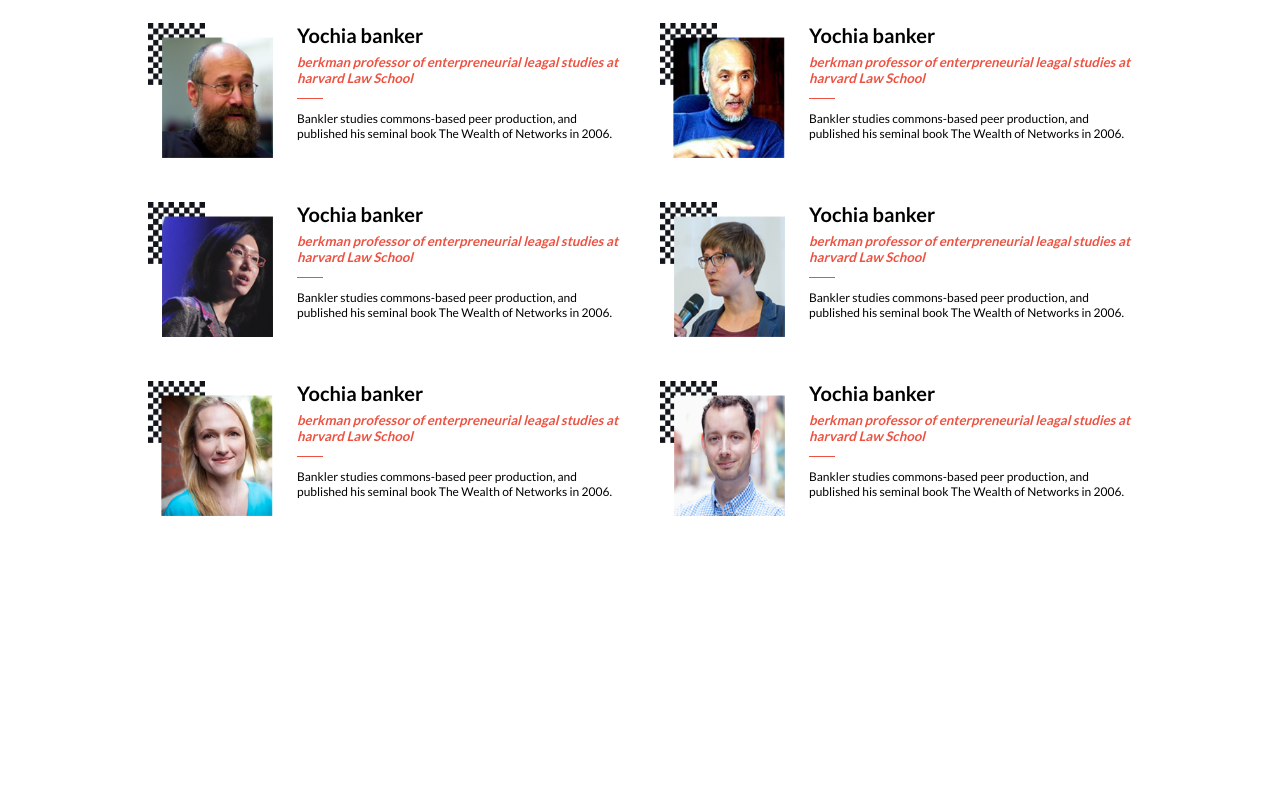
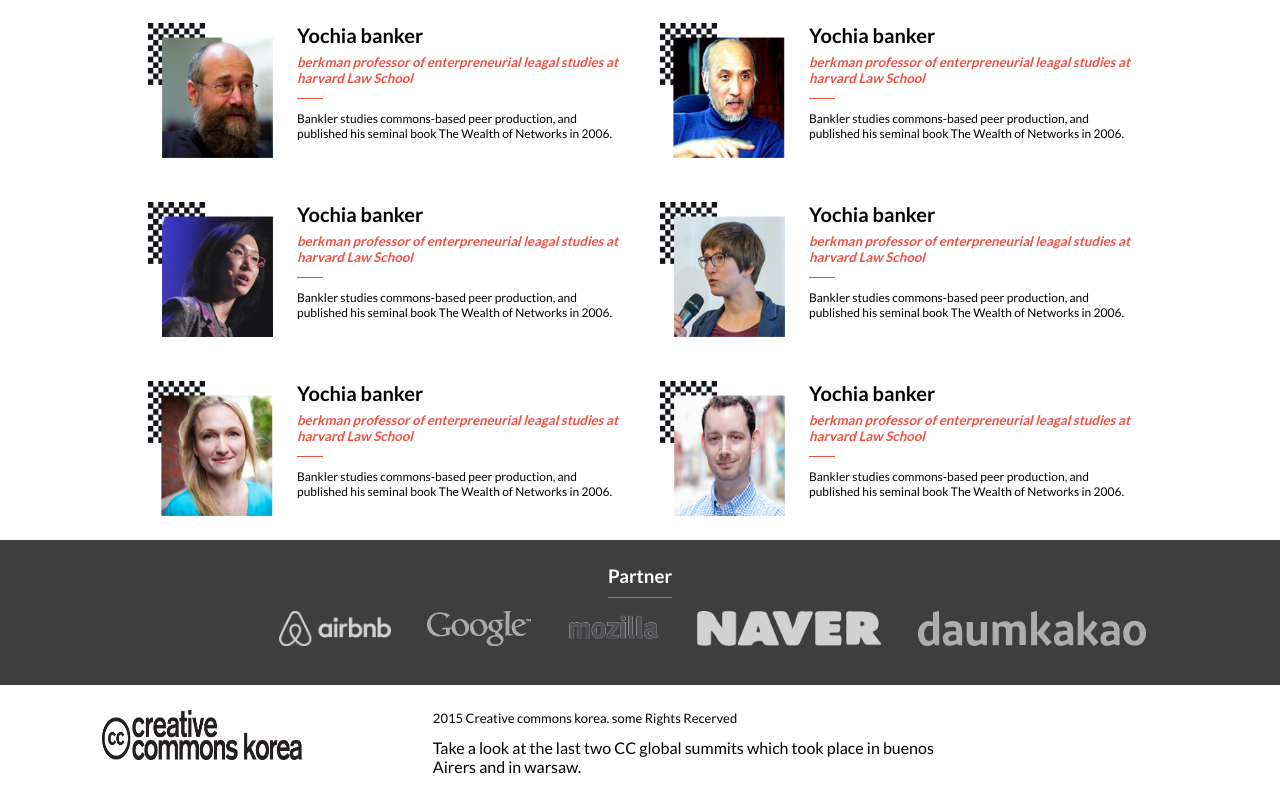
Before and after one commit to smas0900/Capstone_Project, a plain HTML site: page index.html in a window 1280 px wide. Shown: the part 1169-1971 px from the top of the page. Before the commit the page ends 1709 px from the top, so only its background shows below. Drawn offline with Linux system fonts and the light colour scheme.

Commit message:
Add html&CSS for index & aboutme page

```diff
--- a/aboutmestyle.css
+++ b/aboutmestyle.css
@@ -47,7 +47,7 @@
   flex-direction: column;
   height: 100%;
   width: 100%;
-  background-color: #6070ff;
+  background-color: rgb(65, 66, 70, 0.9);
   mix-blend-mode: multiply;
   position: fixed;
   z-index: 10000;
@@ -189,9 +189,6 @@
   font-size: 13px;
 }
 
-.lastsec_text {
-}
-
 .lastsec_img {
   padding: 10%;
 }
@@ -326,6 +323,7 @@
 
   .nav_li {
     padding-left: 20%;
+    display: block;
   }
 
   .navDesk li {
--- a/index.html
+++ b/index.html
@@ -198,6 +198,36 @@
     </section>
     <!--speaker sec end-->
 
+        <!--Sponsors section-->
+
+        <section class="sponsors">
+            <h3 class="partner_heading">Partner</h3>
+            <div class="linespon"></div>
+            <div class="sponsors_img">
+              <div class="sponsors_img_one">
+                <img src="/images/sponsors/airbnb.png" alt="airbnb">
+                <img src="/images/sponsors/Google.png" alt="google">
+                <img src="/images/sponsors/mozilla.png" alt="mozilla">
+                <img src="/images/sponsors/navar.png" alt="navar">
+                <img src="/images/sponsors/daumkakao.svg" alt="daumkakao">
+              </div>
+            </div>
+
+          </section>
+
+
+
+          <footer class="footer_aboutme">
+            <div class="footer_content">
+              <div class="footer_about_img"><img src="/images/base/cck-logo1.png" alt="im"></div>
+              <div>
+                <p class="footer_heading footer_desk">2015 Creative commons korea. some Rights Recerved</p>
+                <p class="footer_description footer_desk">Take a look at the last two CC global summits which took place in buenos Airers and in warsaw.</p>
+              </div>
+            </div>
+          </footer>
+
+
       <script src="./js/nav.js"></script>
 
 </body>
--- a/style.css
+++ b/style.css
@@ -4,6 +4,14 @@
     padding: 0;
     font-family: 'Lato', sans-serif;
   }
+
+.above_navbar {
+  display: none;
+}
+
+.nav_li {
+  display: none;
+}
 
 .header {
   width: 100%;
@@ -256,6 +264,14 @@
   display: none;
 }
 
+.sponsors {
+  display: none;
+}
+
+.footer_aboutme {
+  display: none;
+}
+
 @media (min-width: 780px) {
   .navigation__hamburger {
     display: none;
@@ -306,6 +322,7 @@
 
   .nav_li {
     padding-left: 20%;
+    display: block;
   }
 
   .navDesk li {
@@ -436,5 +453,86 @@
   .speakers_all {
     padding: 2%;
   }
+/*Sponsors section*/
+
+  .partner_heading {
+    text-align: center;
+    color: #fff;
+    padding-top: 2%;
+  }
+
+  .linespon {
+    content: '';
+    text-align: center;
+    width: 5%;
+    height: 1px;
+    margin: 0 auto;
+    background-color: #ec5242;
+    margin-top: 10px;
+  }
+
+  .sponsors {
+    padding-top: 0%;
+    padding-bottom: 3%;
+    background-color: #3E3E3E;
+    display: flex;
+    flex-direction: column;
+  }
+
+  .sponsors_img {
+    display: flex;
+    justify-content: center;
+  }
+
+  .sponsors_img_one {
+    display: flex;
+    flex-direction: row;
+    height: 35px;
+    margin-top: 1%;
+  }
+
+  .sponsors_img img {
+    margin-right: 5%;
+  }
+
+  /*Footer*/
+
+
+  .footer_aboutme {
+    display: flex;
+    height: fit-content;
+  }
+
+  .footer_description {
+    display: flex;
+  }
+
+  .footer_content {
+    display: flex;
+    flex-direction: row;
+    padding-top: 2%;
+    padding-left: 8%;
+    padding-bottom: 2%;
+  }
+
+  .footer_about_img {
+    display: flex;
+    justify-items: center;
+  }
+
+  .footer_about_img img {
+    width: 200px;
+    height: 50px;
+  }
+
+  .footer_heading {
+    padding-left: 0%;
+    padding-bottom: 12px;
+    font-size: 13px;
+  }
+
+  .footer_desk {
+    padding-left: 20%;
+  }
 
 }
```
Also changed, not shown: images/base/Screenshot_222.png (added).
